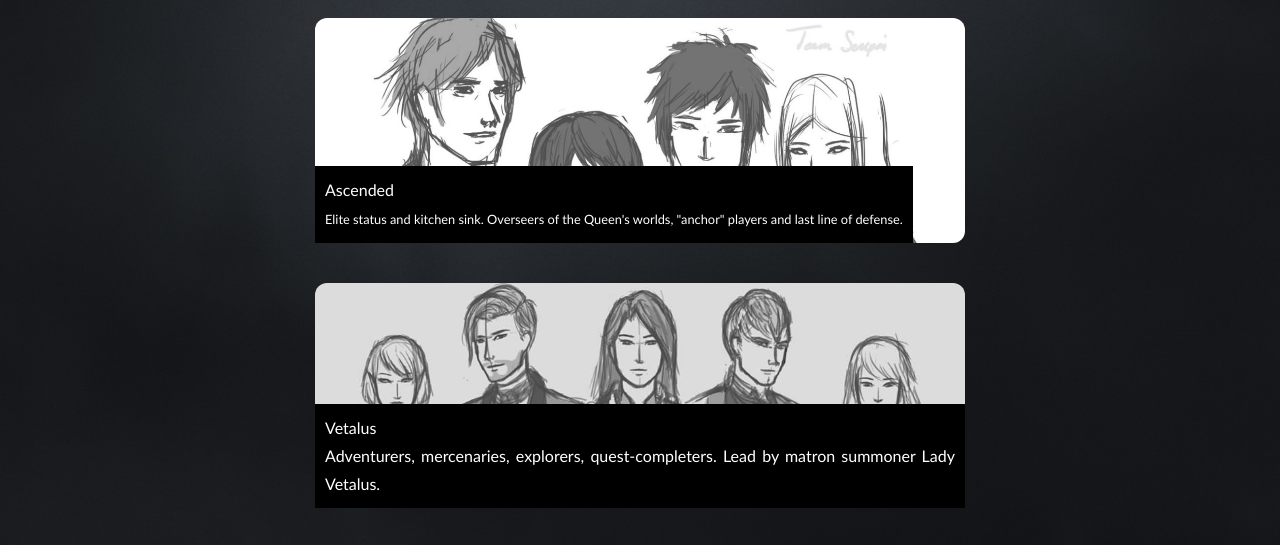
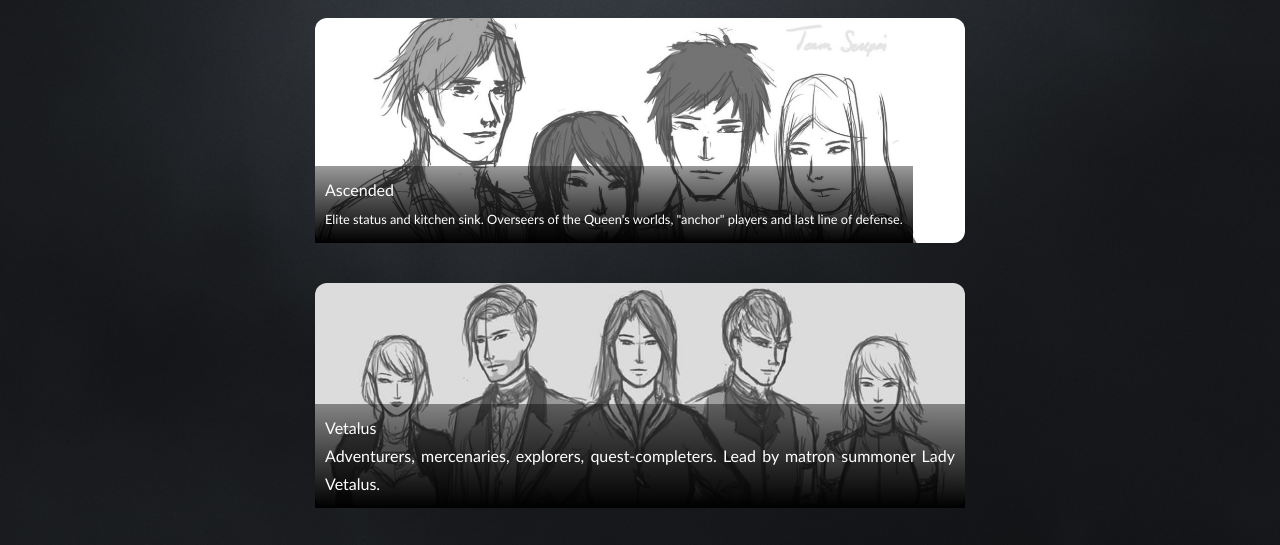
Before and after one commit to Ruchea/Ruchea.github.io, a plain HTML site: page index.html in a window 1280 px wide. Shown: the part 214-759 px from the top of the page. Drawn offline with Linux system fonts and the light colour scheme.

Commit message:
Gradients!
Small change, but I added gradients.

```diff
--- a/index.html
+++ b/index.html
@@ -63,7 +63,10 @@
    }
    p {
       color: rgba(255, 255, 255, 1);
-      background-color: rgba(0, 0, 0, 1);
+      background-color: rgba(0, 0, 0, 0.4);
+      background: linear-gradient(bottom, rgba(0,0,0,1), rgba(0,0,0,.4));
+      background: -webkit-linear-gradient(bottom, rgba(0,0,0,1), rgba(0,0,0,.4));
+      background: -moz-linear-gradient(bottom, rgba(0,0,0,1), rgba(0,0,0,.4));
       padding: 10px;
       text-align: justify;
       line-height: 28px;
```
